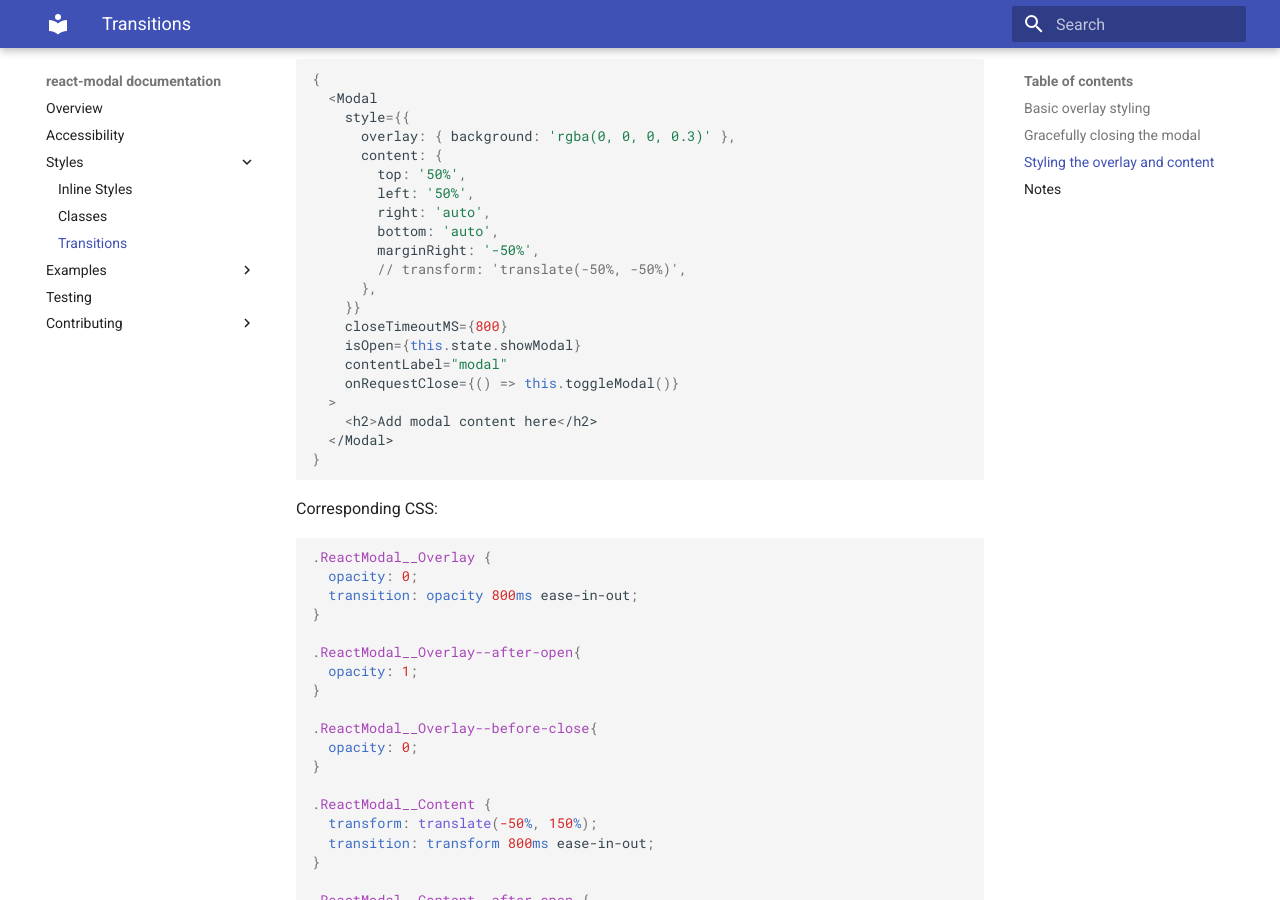
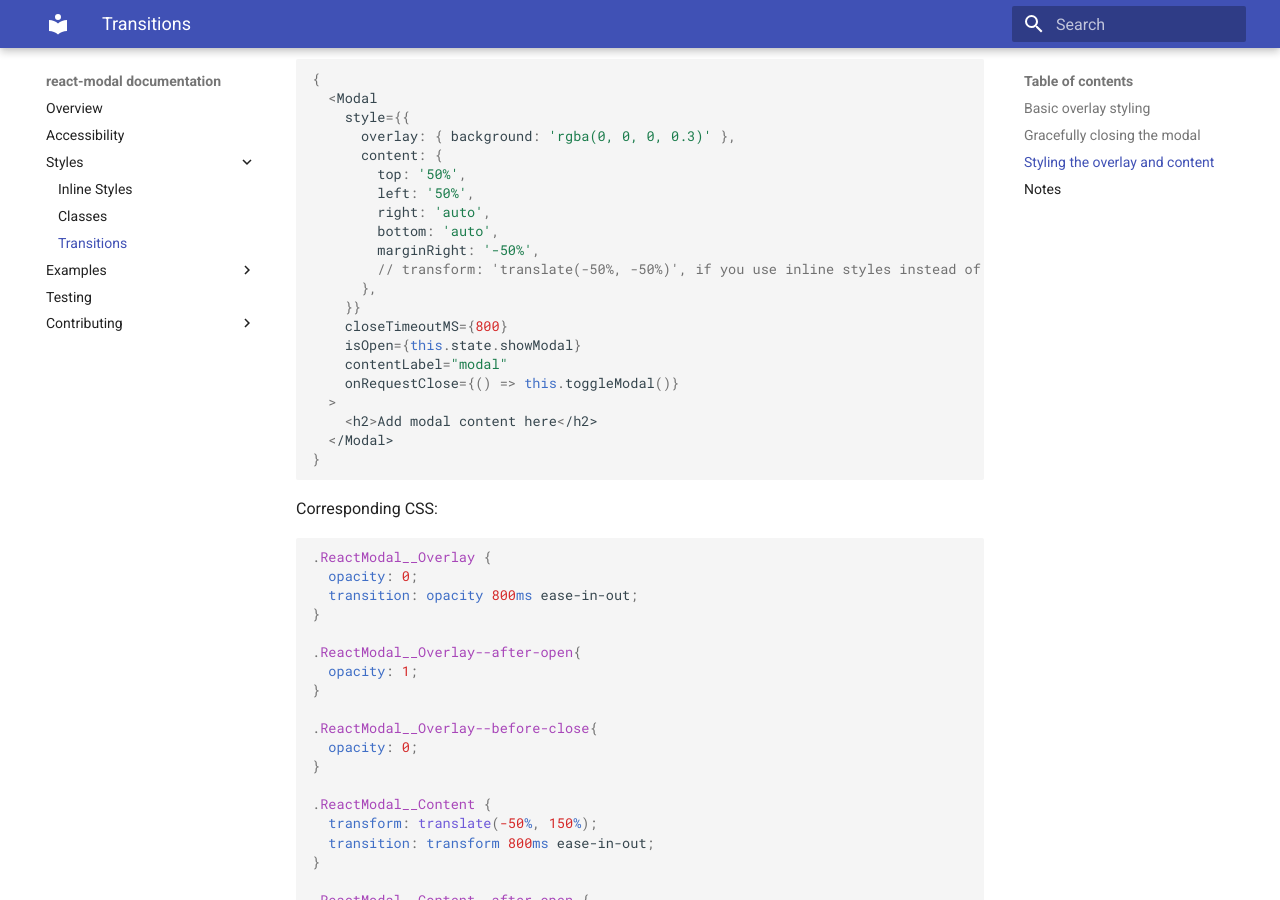
Before and after one commit to reactjs/react-modal, an MkDocs documentation site: the page built from docs/styles/transitions.md, in a window 1280 px wide and 900 px high, scrolled down 1904 px. Built offline with MkDocs 1.6.1 and Material for MkDocs 9.7.7, drawn with Linux system fonts in a browser that asks for light colours.

Commit message:
Keep note about why transform is commented out
Co-authored-by: Bruno Dias <dias.h.bruno@gmail.com>

```diff
--- a/docs/styles/transitions.md
+++ b/docs/styles/transitions.md
@@ -100,7 +100,7 @@
         right: 'auto',
         bottom: 'auto',
         marginRight: '-50%',
-        // transform: 'translate(-50%, -50%)',
+        // transform: 'translate(-50%, -50%)', if you use inline styles instead of css
       },
     }}
     closeTimeoutMS={800}
```
